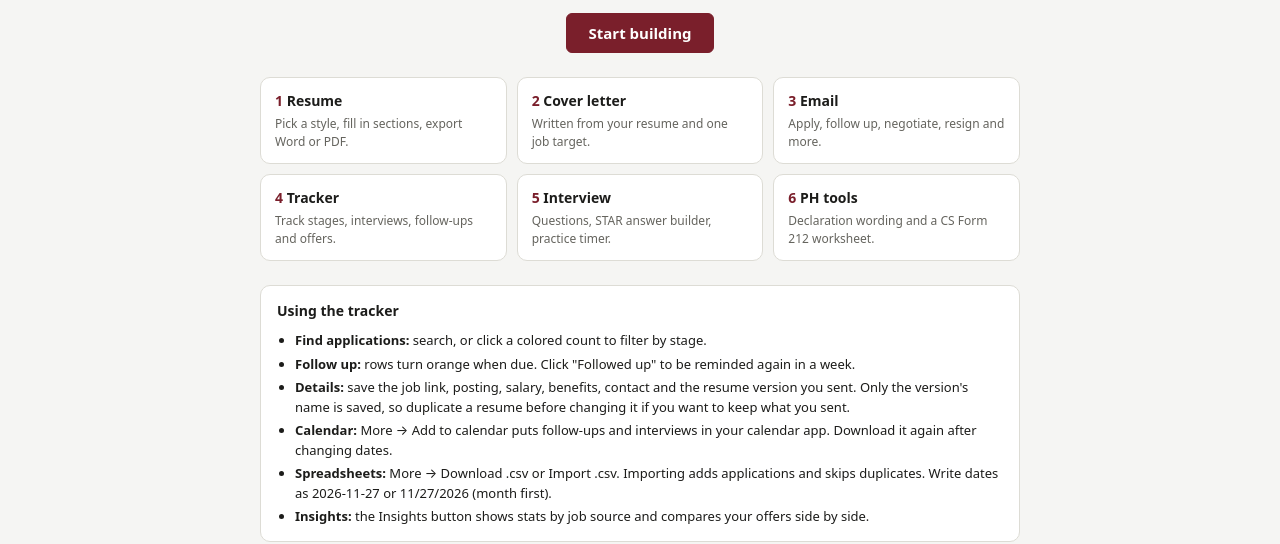
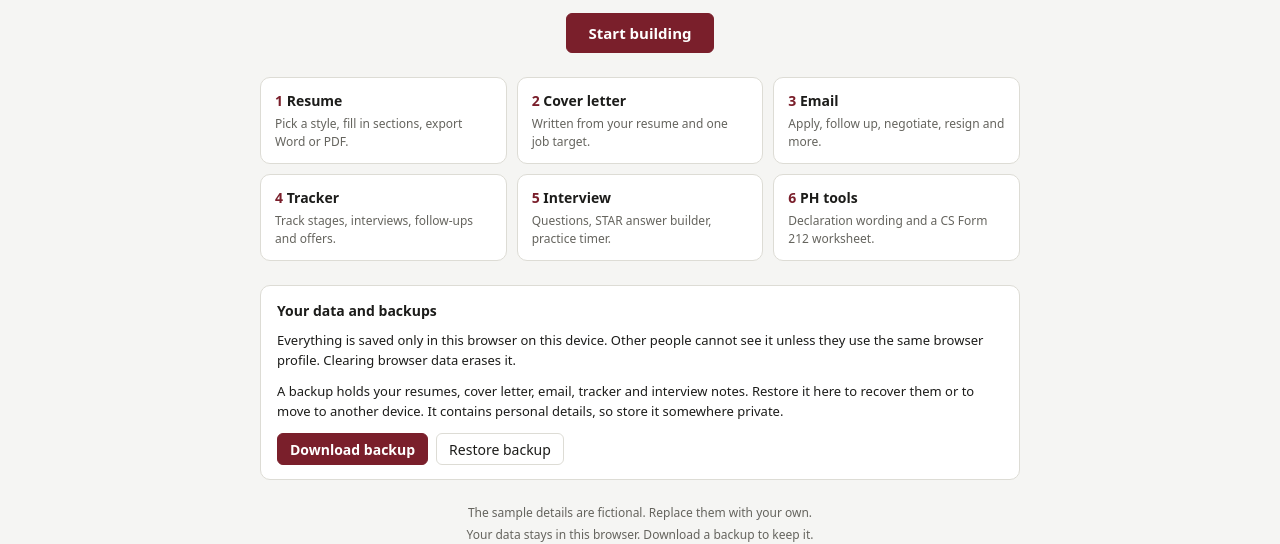
Before and after one commit to scythe2back/Job-Application-Toolkit, a plain HTML site: page index.html in a window 1280 px wide. Shown: the part 281-825 px from the top of the page. Drawn offline with Linux system fonts and the light colour scheme.

Commit message:
refactor: remove outdated tracker usage instructions and clean up styles

```diff
--- a/index.html
+++ b/index.html
@@ -31,16 +31,6 @@
       <li><button data-go="interview"><b>Interview</b><span>Questions, STAR answer builder, practice timer.</span></button></li>
       <li><button data-go="ph"><b>PH tools</b><span>Declaration wording and a CS Form 212 worksheet.</span></button></li>
     </ol>
-    <section class="card gcard"><h2>Using the tracker</h2>
-      <ul>
-        <li><b>Find applications:</b> search, or click a colored count to filter by stage.</li>
-        <li><b>Follow up:</b> rows turn orange when due. Click "Followed up" to be reminded again in a week.</li>
-        <li><b>Details:</b> save the job link, posting, salary, benefits, contact and the resume version you sent. Only the version's name is saved, so duplicate a resume before changing it if you want to keep what you sent.</li>
-        <li><b>Calendar:</b> More &rarr; Add to calendar puts follow-ups and interviews in your calendar app. Download it again after changing dates.</li>
-        <li><b>Spreadsheets:</b> More &rarr; Download .csv or Import .csv. Importing adds applications and skips duplicates. Write dates as 2026-11-27 or 11/27/2026 (month first).</li>
-        <li><b>Insights:</b> the Insights button shows stats by job source and compares your offers side by side.</li>
-      </ul>
-    </section>
     <section class="card gcard"><h2>Your data and backups</h2>
       <p>Everything is saved only in this browser on this device. Other people cannot see it unless they use the same browser profile. Clearing browser data erases it.</p>
       <p>A backup holds your resumes, cover letter, email, tracker and interview notes. Restore it here to recover them or to move to another device. It contains personal details, so store it somewhere private.</p>
--- a/styles.css
+++ b/styles.css
@@ -274,9 +274,7 @@ a.btn.pri{background:var(--acc);border-color:var(--acc);color:var(--on-acc);font
 .t-det .grid>.wide2{grid-column:span 2}
 @media(max-width:1040px){.t-det .grid>.wide2{grid-column:1/-1}}
 .gcard h2{font-size:14px}
-.gcard p,.gcard ul{margin:0 0 12px;font-size:13px}
-.gcard ul{padding-left:18px;margin-bottom:0}
-.gcard li+li{margin-top:4px}
+.gcard p{margin:0 0 12px;font-size:13px}
 .gcard .toolbar{margin:0}
 .dlg.report{max-width:760px;max-height:100%;overflow:auto;padding:16px;gap:12px}
 .dlg-head{display:flex;align-items:center;justify-content:space-between;gap:12px}
```
